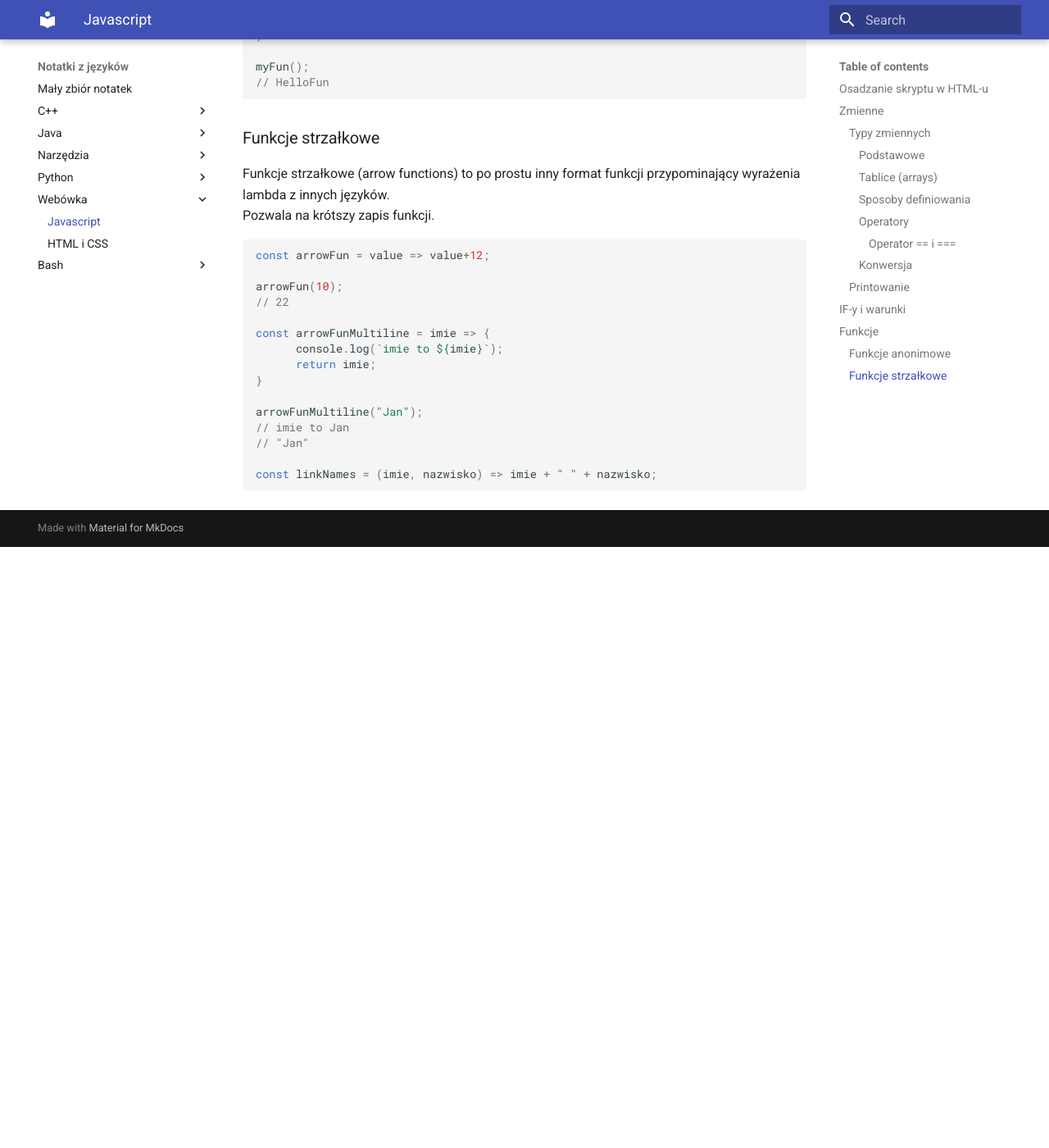
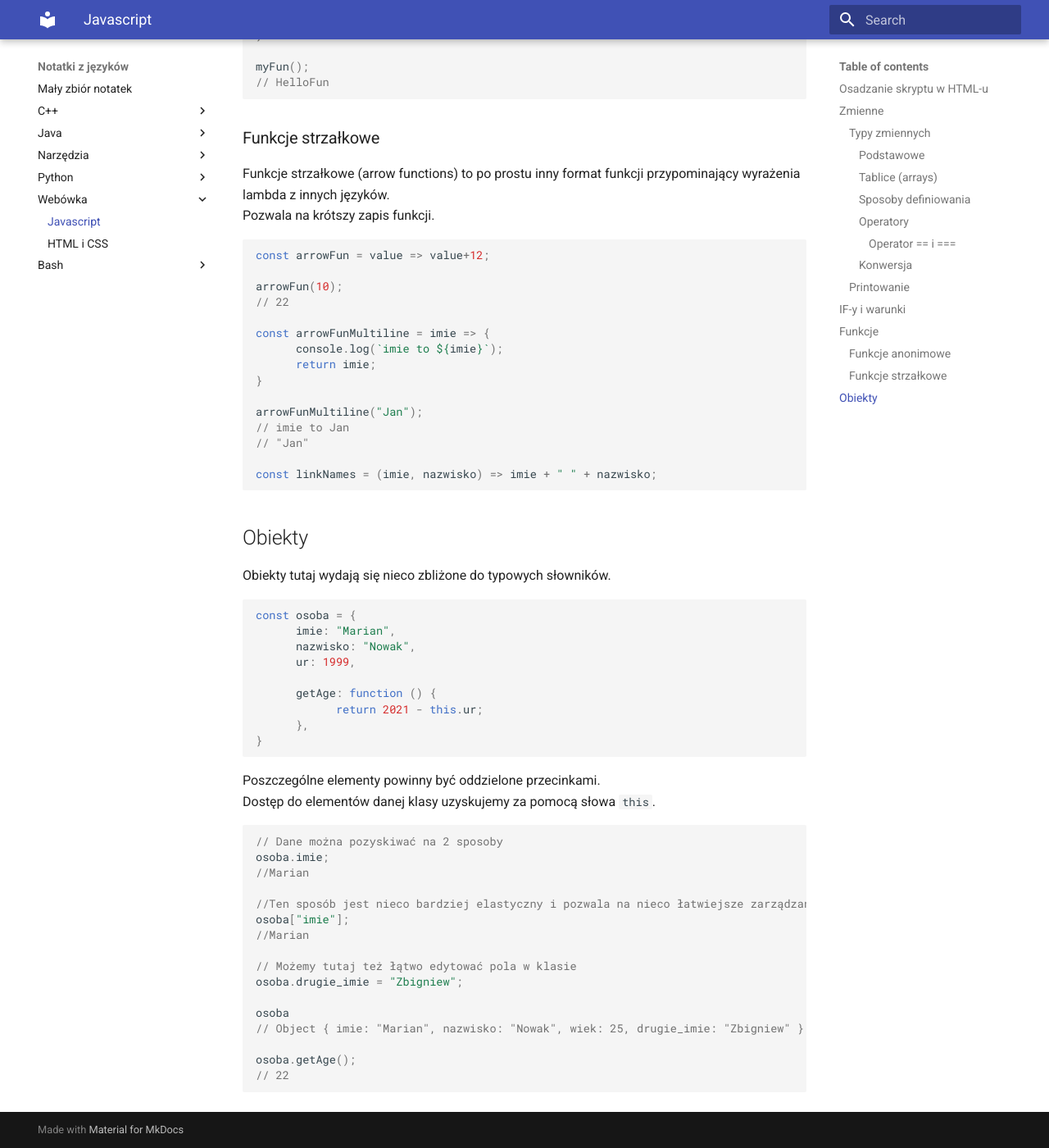
Before and after one commit to pktiuk/notatki_z_jezykow, an MkDocs documentation site: the page built from docs/Webówka/1_javascript_syntax.md, in a window 1280 px wide and 1400 px high, scrolled down 7634 px. Shown: the whole window at 82% size. Built offline with MkDocs 1.6.1 and Material for MkDocs 9.7.7, drawn with Linux system fonts in a browser that asks for light colours; before the commit the page ends 8301 px from its top, so only the background shows below that.

Commit message:
Podstawy obiektów

````diff
--- a/docs/Webówka/1_javascript_syntax.md
+++ b/docs/Webówka/1_javascript_syntax.md
@@ -406,3 +406,41 @@ arrowFunMultiline("Jan");
 
 const linkNames = (imie, nazwisko) => imie + " " + nazwisko;
 ```
+
+## Obiekty
+
+Obiekty tutaj wydają się nieco zbliżone do typowych słowników.
+
+```js
+const osoba = {
+      imie: "Marian",
+      nazwisko: "Nowak",
+      ur: 1999,
+
+      getAge: function () {
+            return 2021 - this.ur;
+      },
+}
+```
+
+Poszczególne elementy powinny być oddzielone przecinkami.
+Dostęp do elementów danej klasy uzyskujemy za pomocą słowa `this`.
+
+```js
+// Dane można pozyskiwać na 2 sposoby
+osoba.imie;
+//Marian
+
+//Ten sposób jest nieco bardziej elastyczny i pozwala na nieco łatwiejsze zarządzanie polami
+osoba["imie"];
+//Marian
+
+// Możemy tutaj też łątwo edytować pola w klasie
+osoba.drugie_imie = "Zbigniew";
+
+osoba
+// Object { imie: "Marian", nazwisko: "Nowak", wiek: 25, drugie_imie: "Zbigniew" }
+
+osoba.getAge();
+// 22
+```
````
